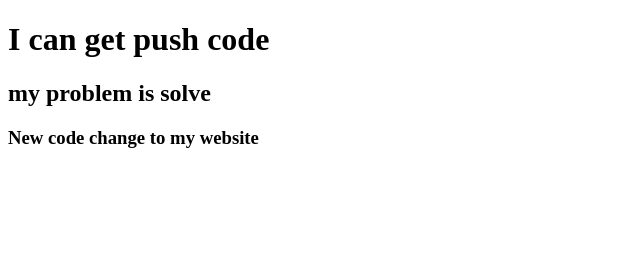
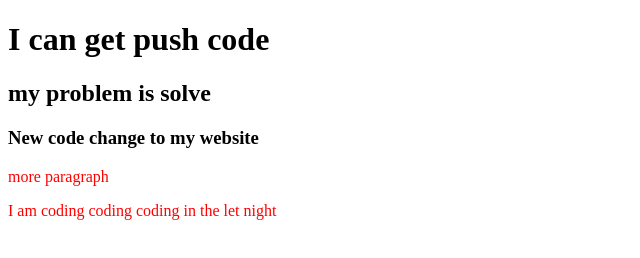
Before and after one commit to Deadless-Programmer/My-second-repo, a plain HTML site: page index.html in a window 1280 px wide. Shown: the whole page, without its empty margins (0-640 px from the left). Drawn offline with Linux system fonts and the light colour scheme.

Commit message:
new paragraph add

```diff
--- a/index.html
+++ b/index.html
@@ -5,11 +5,14 @@
     <meta http-equiv="X-UA-Compatible" content="IE=edge">
     <meta name="viewport" content="width=device-width, initial-scale=1.0">
     <title>My second github repo</title>
+    <link rel="stylesheet" href="style.css">
 </head>
 <body>
     <h1>I can get push code</h1>
     <h2>my problem is solve</h2>
     <h3>New code change to my website</h3>
+    <p>more paragraph</p>
+    <p>I am coding coding coding in the let night</p>
 
 </body>
 </html>
--- /dev/null
+++ b/style.css
@@ -0,0 +1,3 @@
+P{
+    color: red;
+}
```
